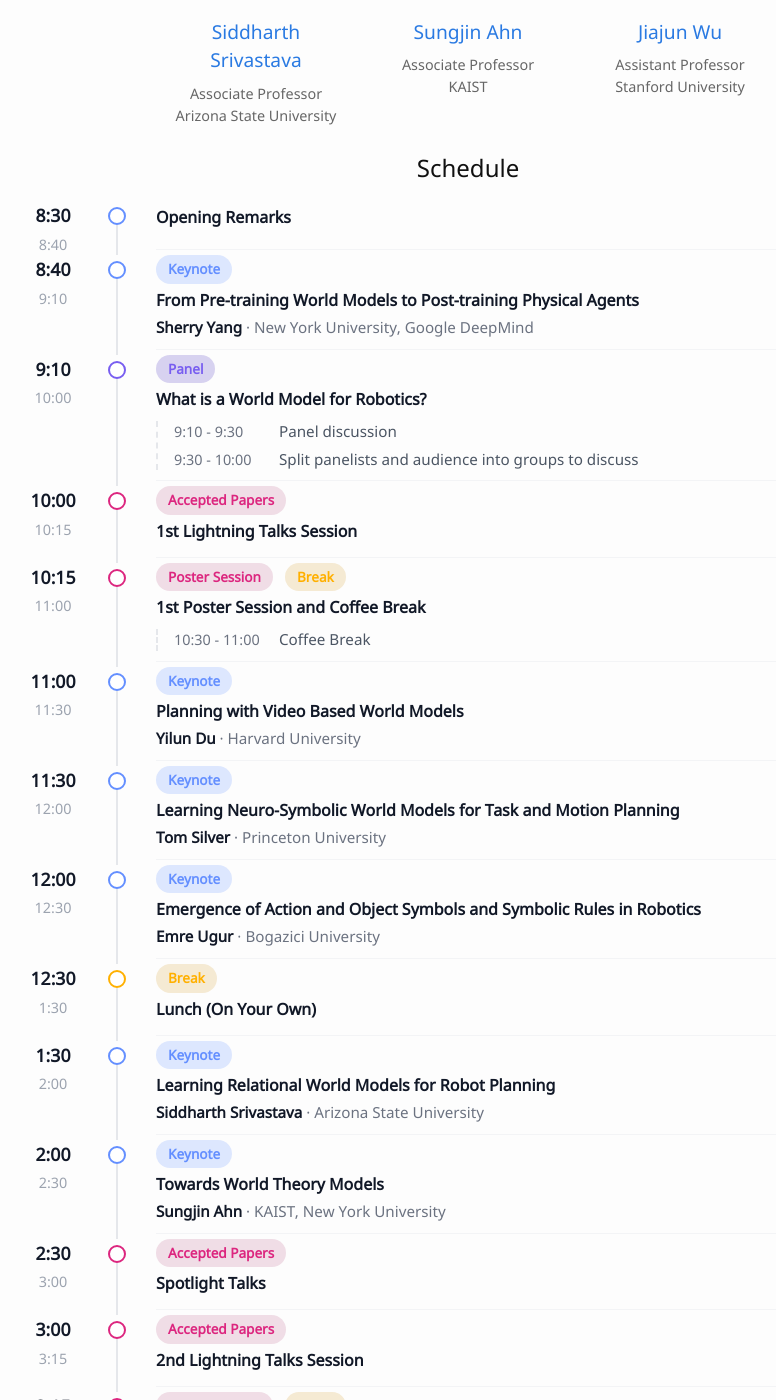
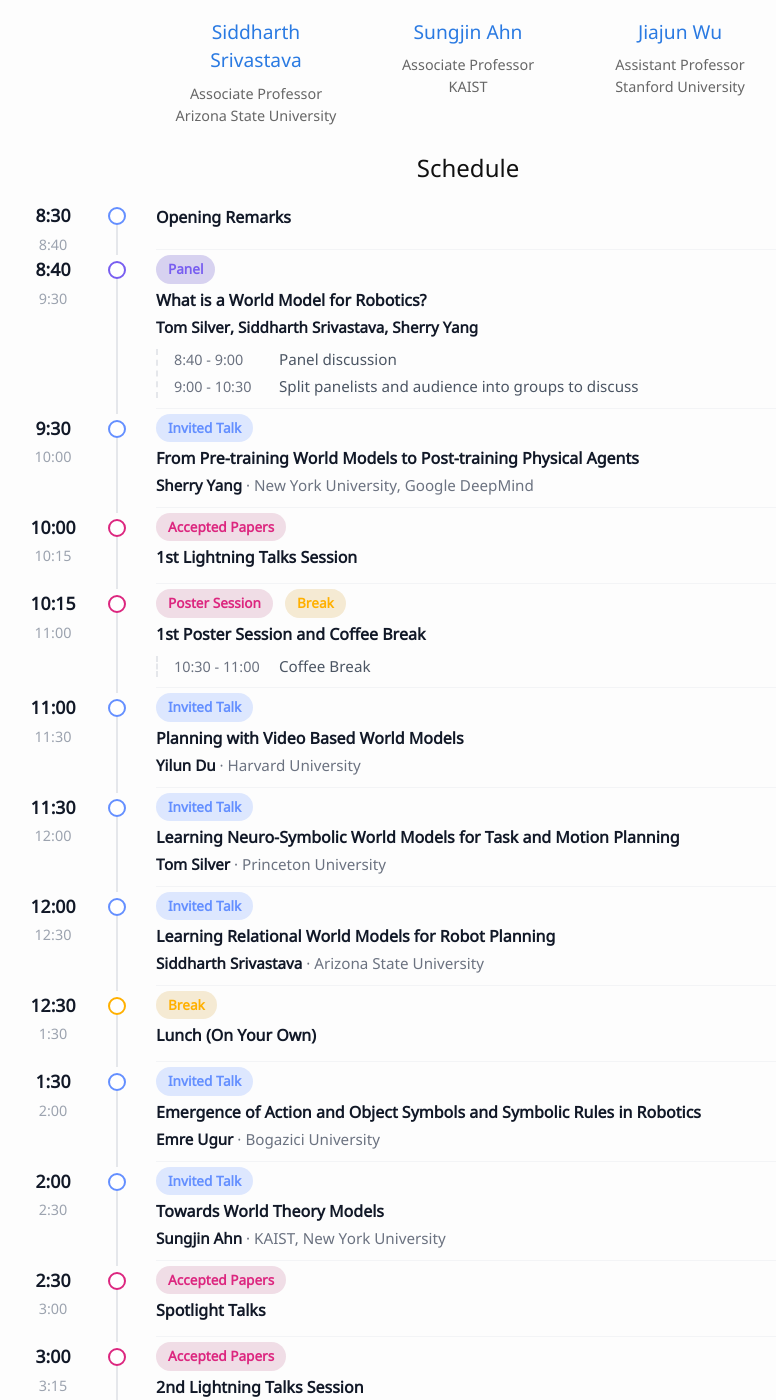
Before and after one commit to worldmodelworkshop/worldmodelworkshop.github.io, a Jekyll site: the page built from index.md, in a window 1280 px wide and 1400 px high, scrolled down 2142 px. Shown: the whole window, without its empty margins (172-948 px from the left). Built offline with Jekyll 4.4.1, drawn with Linux system fonts in a browser that asks for light colours; some of the changed text lies outside the part shown.

Commit message:
Update panels; add closing remarks; change keynote

```diff
--- a/_data/schedule_timeline.yml
+++ b/_data/schedule_timeline.yml
@@ -5,27 +5,28 @@
   title: "Opening Remarks"
 
 - start_time: "8:40"
-  end_time: "9:10"
-  category_type: "keynote"
-  categories:
-    - category: "Keynote"
-      category_type: "keynote"
-  speaker: "Sherry Yang"
-  affiliation: "New York University, Google DeepMind"
-  title: "From Pre-training World Models to Post-training Physical Agents"
-
-- start_time: "9:10"
-  end_time: "10:00"
+  end_time: "9:30"
   category_type: "panel"
+  speaker: "Tom Silver, Siddharth Srivastava, Sherry Yang"
   categories:
     - category: "Panel"
       category_type: "panel"
   title: "What is a World Model for Robotics?"
   subevents:
-    - time: "9:10 - 9:30"
+    - time: "8:40 - 9:00"
       title: "Panel discussion"
-    - time: "9:30 - 10:00"
+    - time: "9:00 - 10:30"
       title: "Split panelists and audience into groups to discuss"
+
+- start_time: "9:30"
+  end_time: "10:00"
+  category_type: "keynote"
+  categories:
+    - category: "Invited Talk"
+      category_type: "keynote"
+  speaker: "Sherry Yang"
+  affiliation: "New York University, Google DeepMind"
+  title: "From Pre-training World Models to Post-training Physical Agents"
 
 - start_time: "10:00"
   end_time: "10:15"
@@ -54,7 +55,7 @@
   end_time: "11:30"
   category_type: "keynote"
   categories:
-    - category: "Keynote"
+    - category: "Invited Talk"
       category_type: "keynote"
   speaker: "Yilun Du"
   affiliation: "Harvard University"
@@ -64,7 +65,7 @@
   end_time: "12:00"
   category_type: "keynote"
   categories:
-    - category: "Keynote"
+    - category: "Invited Talk"
       category_type: "keynote"
   speaker: "Tom Silver"
   affiliation: "Princeton University"
@@ -74,11 +75,11 @@
   end_time: "12:30"
   category_type: "keynote"
   categories:
-    - category: "Keynote"
+    - category: "Invited Talk"
       category_type: "keynote"
-  speaker: "Emre Ugur"
-  affiliation: "Bogazici University"
-  title: "Emergence of Action and Object Symbols and Symbolic Rules in Robotics"
+  speaker: "Siddharth Srivastava"
+  affiliation: "Arizona State University"
+  title: "Learning Relational World Models for Robot Planning"
 
 - start_time: "12:30"
   end_time: "1:30"
@@ -92,17 +93,17 @@
   end_time: "2:00"
   category_type: "keynote"
   categories:
-    - category: "Keynote"
+    - category: "Invited Talk"
       category_type: "keynote"
-  speaker: "Siddharth Srivastava"
-  affiliation: "Arizona State University"
-  title: "Learning Relational World Models for Robot Planning"
+  speaker: "Emre Ugur"
+  affiliation: "Bogazici University"
+  title: "Emergence of Action and Object Symbols and Symbolic Rules in Robotics"
 
 - start_time: "2:00"
   end_time: "2:30"
   category_type: "keynote"
   categories:
-    - category: "Keynote"
+    - category: "Invited Talk"
       category_type: "keynote"
   speaker: "Sungjin Ahn"
   affiliation: "KAIST, New York University"
@@ -142,21 +143,28 @@
   end_time: "4:30"
   category_type: "keynote"
   categories:
-    - category: "Keynote"
+    - category: "Invited Talk"
       category_type: "keynote"
   speaker: "Jiajun Wu"
   affiliation: "Stanford University"
   title: "Structured Representations in Actions, Objects, and Tasks for Robotics"
 
 - start_time: "4:30"
-  end_time: "5:30"
+  end_time: "5:20"
   category_type: "panel"
+  speaker: "Sungjin Ahn, Yilun Du, Emre Ugur, Jiajun Wu"
   categories:
     - category: "Panel"
       category_type: "panel"
-  title: "Integrating Neural and Symbolic Architectures"
+  title: "Integrating Neural and Symbolic Architectures for Robot World Models"
   subevents:
-    - time: "4:30 - 5:15"
+    - time: "4:30 - 5:05"
       title: "Panel discussion"
-    - time: "5:15 - 5:30"
+    - time: "5:05 - 5:20"
       title: "Audience Q&A"
+
+- start_time: "5:20"
+  end_time: "5:30"
+  category_type: "keynote"
+  speaker: ""
+  title: "Closing Remarks and Best Paper Award Announcement"
```
